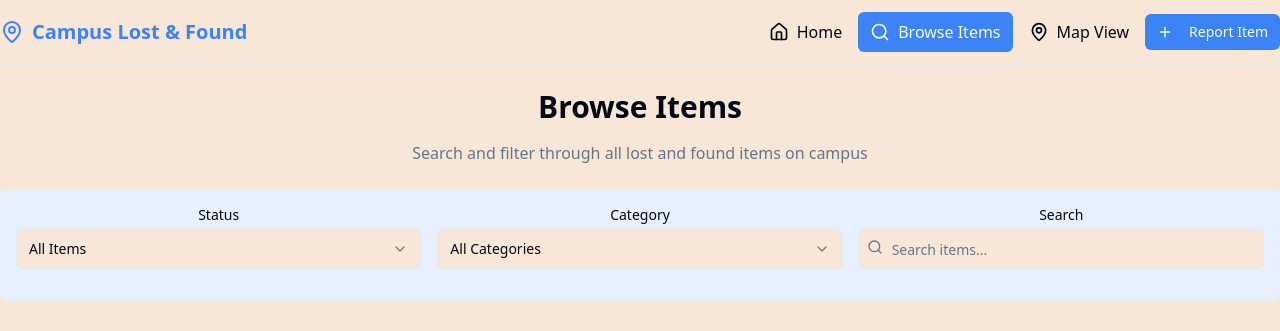
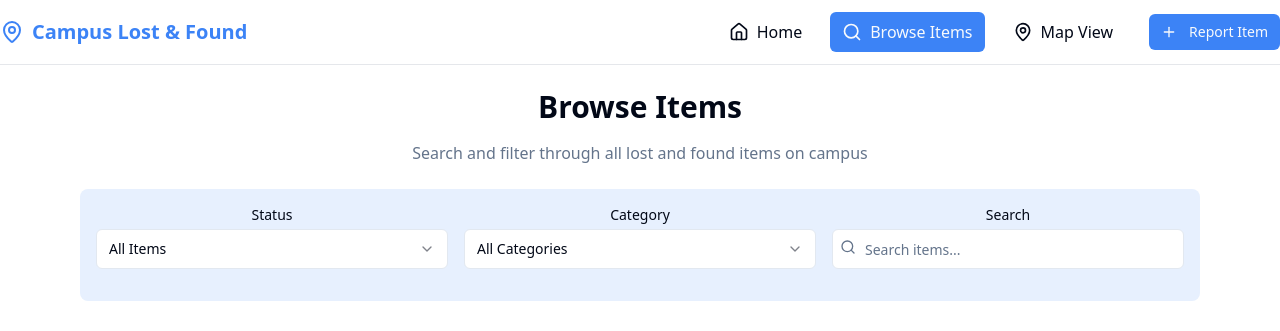
Before and after one commit to am-prasad/SEP, a React (Vite) app in the folder LostAndFound/: page /browse in a window 1280 px wide. Shown: the top 331 px of the page. Built offline with nearby package versions, Linux system fonts and the light colour scheme; grey boxes are pictures that could not be loaded.

Commit message:
pages centered

```diff
--- a/LostAndFound/src/components/Navigation.jsx
+++ b/LostAndFound/src/components/Navigation.jsx
@@ -29,8 +29,10 @@ const Navigation = ({ currentPath }) => {
 
   return (
     <header className="sticky top-0 z-10 backdrop-blur-sm bg-background/80 border-b">
-      <div className="container flex items-center justify-between py-3">
-        <div className="flex items-center gap-2">
+      <div className="container mx-auto flex flex-col sm:flex-row items-center justify-between py-3 gap-2">
+
+        {/* Logo */}
+        <div className="flex items-center gap-3">
           <Link to="/" className="text-xl font-bold text-primary flex items-center gap-2">
             <MapPin className="h-6 w-6 text-primary" />
             <span className={cn(isMobile ? "sr-only" : "")}>Campus Lost & Found</span>
@@ -38,7 +40,7 @@ const Navigation = ({ currentPath }) => {
         </div>
 
         {/* Desktop Navigation */}
-        <nav className="hidden sm:flex items-center space-x-1">
+        <nav className="hidden sm:flex items-center flex-wrap gap-4">
           <NavLink
             to="/"
             icon={<HomeIcon className="h-5 w-5" />}
@@ -57,16 +59,17 @@ const Navigation = ({ currentPath }) => {
             label="Map View"
             isActive={currentPath === '/map'}
           />
-          <Button asChild className="ml-4" size="sm">
+          <Button asChild size="sm" className="ml-2">
             <Link to="/report">
-              <Plus className="h-4 w-4 mr-2" />
+              <Plus className="h-4 w-4 mr-1" />
               Report Item
             </Link>
           </Button>
         </nav>
+      </div>
 
       {/* Mobile Navigation */}
-        <nav className="fixed bottom-0 left-0 right-0 sm:hidden flex justify-around items-center bg-background border-t py-2 px-4">
+      <nav className="fixed bottom-0 left-0 right-0 sm:hidden flex justify-around items-center bg-background border-t py-2 px-4 z-20">
         <NavLink
           to="/"
           icon={<HomeIcon className="h-5 w-5" />}
@@ -92,7 +95,6 @@ const Navigation = ({ currentPath }) => {
           isActive={currentPath === '/report'}
         />
       </nav>
-      </div>
     </header>
   );
 };
--- a/LostAndFound/src/index.css
+++ b/LostAndFound/src/index.css
@@ -5,7 +5,7 @@
 
 @layer base {
   :root {
-    --background: 31 69.1% 90.5% ;
+    --background: 0 100% 100% ;
     --foreground: 222.2 84% 4.9%;
 
     --card: 0 0% 100%;
--- a/LostAndFound/src/pages/Browse.jsx
+++ b/LostAndFound/src/pages/Browse.jsx
@@ -1,10 +1,15 @@
 import React, { useState, useEffect } from 'react';
 import { useSearchParams } from 'react-router-dom';
 import { useItems } from '@/context/ItemsContext';
-import { ItemStatus, ItemCategory, Item } from '@/types';
 import { Input } from '@/components/ui/input';
 import { Button } from '@/components/ui/button';
-import { Select, SelectTrigger, SelectValue, SelectContent, SelectItem } from '@/components/ui/select';
+import {
+  Select,
+  SelectTrigger,
+  SelectValue,
+  SelectContent,
+  SelectItem,
+} from '@/components/ui/select';
 import { Search, X } from 'lucide-react';
 import { Skeleton } from '@/components/ui/skeleton';
 import ItemCard from '@/components/ItemCard';
@@ -18,7 +23,6 @@ const Browse = () => {
   const [searchQuery, setSearchQuery] = useState('');
   const [filteredItems, setFilteredItems] = useState([]);
 
-  // Update URL params when filters change
   useEffect(() => {
     const params = new URLSearchParams();
     if (status !== 'all') params.set('status', status);
@@ -26,7 +30,6 @@ const Browse = () => {
     if (searchQuery) params.set('q', searchQuery);
     setSearchParams(params);
 
-    // Apply filters
     const statusFilter = status === 'all' ? undefined : status;
     const categoryFilter = category === 'all' ? undefined : category;
     const items = filterItems(statusFilter, categoryFilter, searchQuery);
@@ -39,12 +42,12 @@ const Browse = () => {
     setSearchQuery('');
   };
 
-  // Determine if any filters are active
   const hasActiveFilters = status !== 'all' || category !== 'all' || searchQuery !== '';
 
   return (
-    <div className="container py-6 pb-20 sm:pb-6 min-h-screen">
-      <div className="mb-8">
+    <div className="min-h-screen flex flex-col items-center justify-start py-6 pb-20 bg-white">
+      <div className="w-full max-w-6xl px-4">
+        <div className="text-center mb-8">
           <h1 className="text-3xl font-bold mb-4">Browse Items</h1>
           <p className="text-muted-foreground mb-6">
             Search and filter through all lost and found items on campus
@@ -54,10 +57,7 @@ const Browse = () => {
             <div className="grid grid-cols-1 md:grid-cols-3 gap-4 mb-4">
               <div>
                 <label className="text-sm font-medium mb-1 block">Status</label>
-              <Select
-                value={status}
-                onValueChange={(value) => setStatus(value)}
-              >
+                <Select value={status} onValueChange={(value) => setStatus(value)}>
                   <SelectTrigger>
                     <SelectValue placeholder="Filter by status" />
                   </SelectTrigger>
@@ -138,6 +138,7 @@ const Browse = () => {
           </div>
         )}
       </div>
+    </div>
   );
 };
 
--- a/LostAndFound/src/pages/Home.jsx
+++ b/LostAndFound/src/pages/Home.jsx
@@ -26,7 +26,7 @@ const Home = () => {
   }, [items, loading]);
 
   return (
-    <div className="container py-6 pb-20 sm:pb-6 w-screen">
+    <div className="flex flex-col items-center justify-center text-center min-h-screen w-screen">
       <section className="flex flex-col items-center text-center mb-10 animate-fade-in">
         <h1 className="text-4xl font-bold mb-4">CampoFound</h1>
         <p className="text-lg text-muted-foreground max-w-xl mb-8">
--- a/LostAndFound/src/pages/MapView.jsx
+++ b/LostAndFound/src/pages/MapView.jsx
@@ -38,7 +38,7 @@ const MapView = () => {
     if (item.location) {
       setMapCenter({
         ...item.location,
-        zoom: 18
+        zoom: 18,
       });
     }
   };
@@ -48,8 +48,8 @@ const MapView = () => {
   };
 
   return (
-    <div className="min-h-screen flex flex-col">
-      <div className="container py-6">
+    <div className="min-h-screen min-w-screen flex items-center justify-center bg-gray-50">
+      <div className="container py-6 max-w-7xl w-full">
         <div className="mb-6">
           <h1 className="text-3xl font-bold mb-2">Campus Map</h1>
           <p className="text-muted-foreground">
@@ -175,11 +175,7 @@ const MapView = () => {
                           <span>at {selectedItem.location.description || 'Custom location'}</span>
                         </div>
                       </div>
-                      <Button
-                        variant="ghost"
-                        size="sm"
-                        onClick={() => setSelectedItem(null)}
-                      >
+                      <Button variant="ghost" size="sm" onClick={() => setSelectedItem(null)}>
                         ✕
                       </Button>
                     </div>
```
Lines whose indentation alone changed are shown as unchanged.
